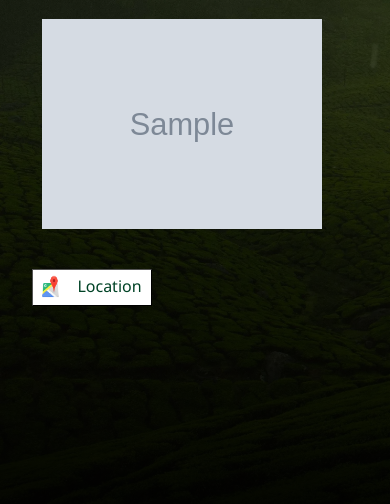
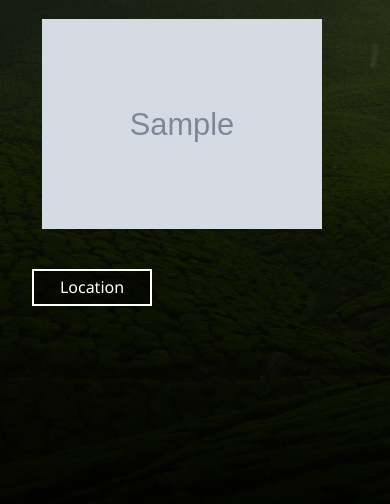
Before and after one commit to Akshay-s-nair/PALLIVASAL_WEBSITE_2, a Flask app: page /place/1 in a window 390 px wide. Shown: the part 257-761 px from the top of the page. Run offline with Flask 3, Linux system fonts and the light colour scheme; tables that the repository leaves empty hold one stand-in row (values such as "Sample post"); grey boxes marked "Sample" are stand-in pictures; some libraries are stand-ins or nearby versions.

Commit message:
some changes in css alignment corrected

```diff
--- a/config.json
+++ b/config.json
@@ -1,7 +1,7 @@
 {
   "data": {
     "local_server": "True",
-    "local_uri": "mysql://root:@localhost/pallivasaldatabase",
+    "local_uri": "mysql://root:12345678@localhost/pallivasal",
     "error": "Invalid Username or Password"
   }
 }
--- a/static/CSS/placestovisit/placestyle.css
+++ b/static/CSS/placestovisit/placestyle.css
@@ -50,15 +50,15 @@ button{
     position: absolute;
     height:20px;
     width:120px;
-    /* border-radius: 10px; */
+    border-radius: 0px;
 	/* background: linear-gradient(to left, #56c4d3,#006476 );  */
-    border-width: 1px;
-	background-color: rgb(255, 255, 255);
+    border: #ffffff 2px solid;
+	background-color: rgba(0, 0, 0, 0.484);
 	block-size: fit-content;
 
 }
 button>p{
-	color: rgb(0, 67, 38);
+	color: rgb(255, 255, 255);
 	text-align: center;
 	justify-content: center;
 	margin-top: 10px;
@@ -136,8 +136,7 @@ h2,P{
 		margin-top: 0px;
 	  }
 	  button>img{
-		height:35px;
-		width:35px;
+
 
 		text-align: center;
 		justify-content: center;
@@ -148,18 +147,17 @@ h2,P{
 		width:120px;
 		/* border-radius: 10px; */
 		/* background: linear-gradient(to left, #56c4d3,#006476 );  */
-		border-width: 1px;
-		background-color: rgb(255, 255, 255);
+
 		block-size: fit-content;
 	   margin-left: 30px;
 	   margin-bottom: 20px;
 	}
 	button>p{
-		color: rgb(0, 67, 38);
+
 		text-align: center;
 		justify-content: center;
 		margin: 4px;
-		margin-bottom: 0pc;
+		margin-bottom: 5px;
 		font-weight:500;
 		font-size: medium;
 		position: relative;
--- a/static/CSS/spices/plantation_cropes.css
+++ b/static/CSS/spices/plantation_cropes.css
@@ -99,12 +99,18 @@ img.asd{
   .contents{
     padding-left: 0px;
     padding-bottom: 20px;
+
   }
   img.asd {
     width: 280px;
     height: 192px;
     margin-right: 0px;
     margin-bottom: 20px;
+    object-fit: contain;
+  }
+  h2,h5{
+    width: 250px;
+    word-wrap: break-word;
   }
 }
 
--- a/templates/place.html
+++ b/templates/place.html
@@ -54,7 +54,7 @@
 						</div>
 						<a href="{{ list.map }}">
 							<button  class = "but">
-								<img src="{{url_for('static',filename='images/map.webp')}}" alt="map">
+								<!-- <img src="{{url_for('static',filename='images/map.webp')}}" alt="map"> -->
 								<p>  Location </p>
 							</button>
 						</a>
--- a/templates/view_spices.html
+++ b/templates/view_spices.html
@@ -48,7 +48,7 @@
                     {% if item2.img is not none %}
                         {% set fname = 'uploads/' + item2.img %}
                         <img class="image_holder" src="{{ url_for('static',filename=fname) }}"
-                        style="margin-top: -10px;">
+                        style="margin-top: -10px;" alt=".">
                     {% else %}
                         <img src="/static/images/bg.webp" alt="">
                     {% endif %}
```
Also changed, not shown: static/CSS/localworkforce/localworkforce.css (+8 -2 lines), static/CSS/placestovisit/tourstyle.css (+2 -15 lines).
